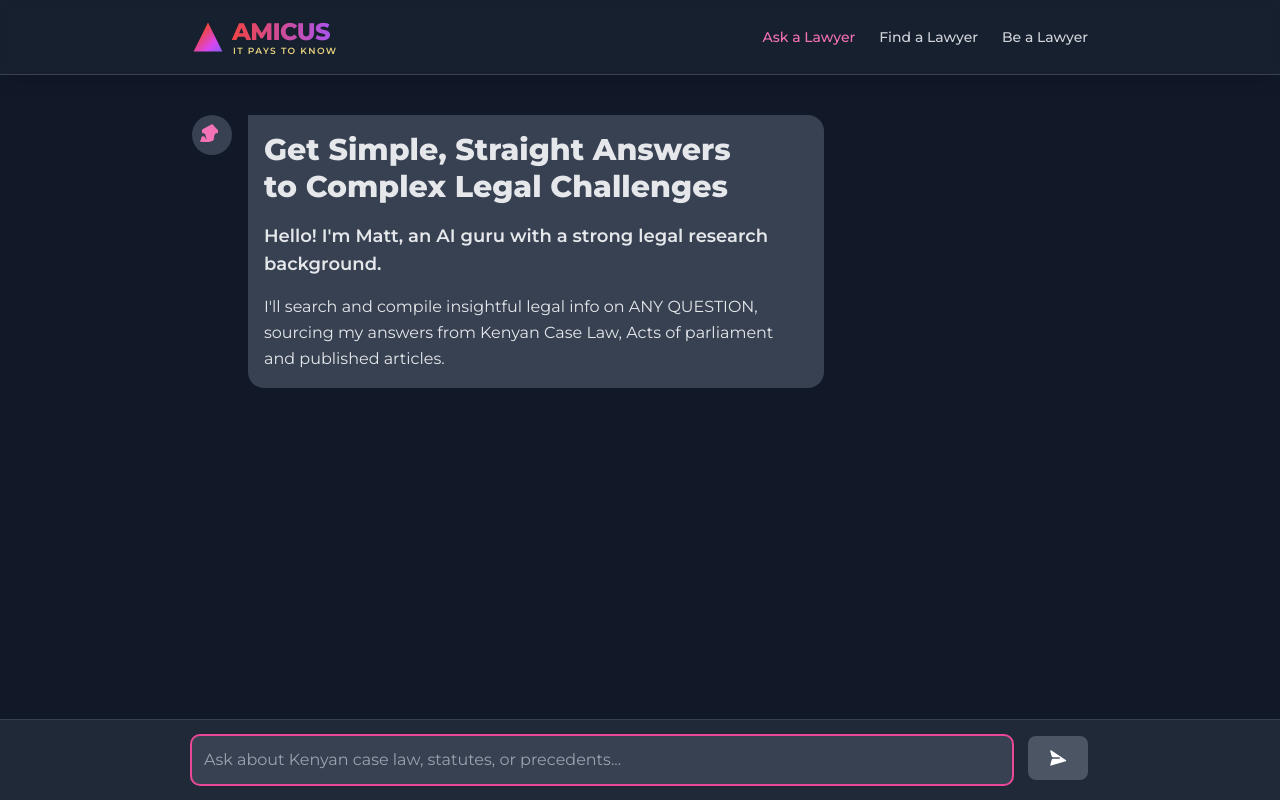
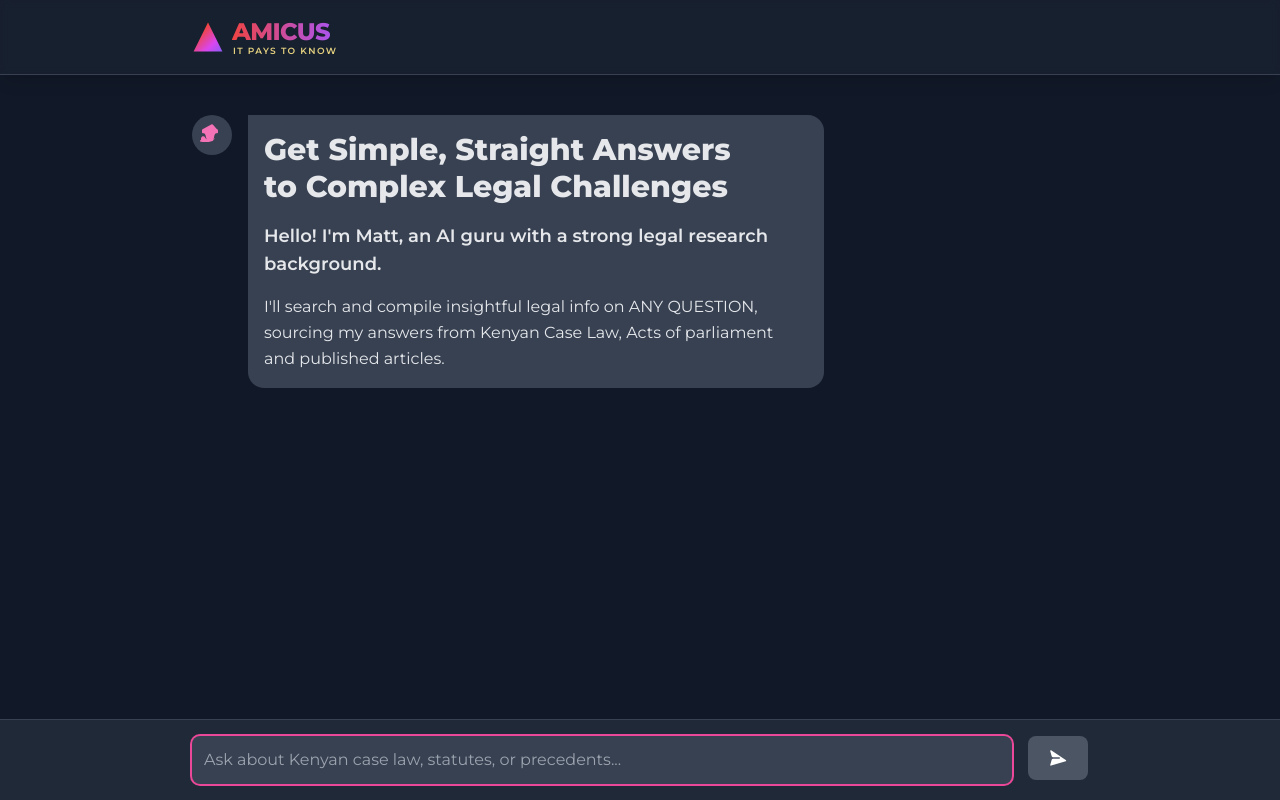
Before and after one commit to cognoscentiq-ux/Legal-Eagle-AI, a React (Vite) app: page / in a window 1280 px wide. Built offline with nearby package versions, Linux system fonts and the light colour scheme.

Commit message:
Update Header.tsx

```diff
--- a/components/Header.tsx
+++ b/components/Header.tsx
@@ -33,11 +33,7 @@ const Header: React.FC = () => {
             </span>
           </div>
         </div>
-        <nav className="flex items-center space-x-6">
-            <a href="#" className="text-sm font-medium text-pink-400" aria-current="page">Ask a Lawyer</a>
-            <a href="#" className="text-sm font-medium text-gray-300 hover:text-pink-400 transition-colors duration-200">Find a Lawyer</a>
-            <a href="#" className="text-sm font-medium text-gray-300 hover:text-pink-400 transition-colors duration-200">Be a Lawyer</a>
-        </nav>
+
       </div>
     </header>
   );
```
